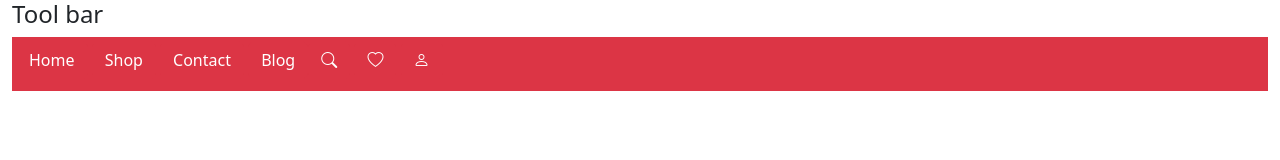
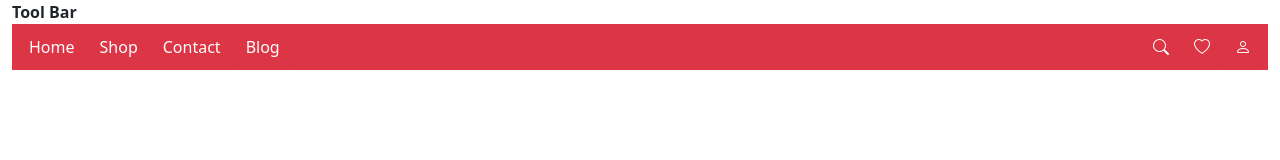
Before and after one commit to Suprakash-Dhar-PW/TestProject, a website: page bootstra-examples/toolbar-shopper-code.html in a window 1280 px wide. Drawn offline with nearby package versions, Linux system fonts and the light colour scheme.

Commit message:
Added Netflix-Register-Code and changed the code for amazon, sbi-buttons toolbar-shopper-code

```diff
--- a/bootstra-examples/toolbar-shopper-code.html
+++ b/bootstra-examples/toolbar-shopper-code.html
@@ -8,17 +8,17 @@
     <link rel="stylesheet" href="../node_modules/bootstrap/dist/css/bootstrap.css">
 </head>
 <body class="container-fluid">
-    <h4 >Tool bar</h4>
-    <dl class="d-flex flex-row justify-content-between bg-danger btn-toolbar">
 
-        <dd class="btn-group p-1">
-            <div>
+    <dl>
+        <dt>Tool Bar</dt>
+        <dd class="d-flex justify-content-between bg-danger p-1 btn-toolbar">
+            <div class="btn-group">
                 <button class="btn btn-danger">Home</button>
                 <button class="btn btn-danger">Shop</button>
                 <button class="btn btn-danger">Contact</button>
                 <button class="btn btn-danger">Blog</button>
             </div>
-            <div class="text-white">
+            <div class="text-white btn-group">
                 <button class="btn btn-danger"><span class="bi bi-search"></span></button>
                 <button class="btn btn-danger"><span class="bi bi-heart"></span></button>
                 <button class="btn btn-danger"><span class="bi bi-person"></span></button>
```
Also changed, not shown: bootstra-examples/amazon-search-bar.html (+2 -2 lines), bootstra-examples/buttons-sbi.html (+1 -1 lines), bootstra-examples/netflix-register.html (added, +19 -0 lines).
